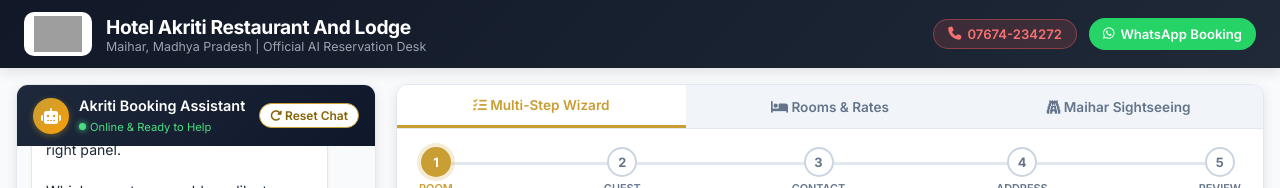
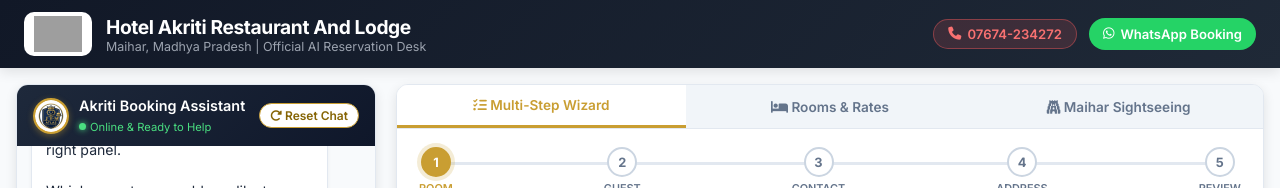
Before and after one commit to wddyogesh/hotelAgnet, a website: page public/index.html in a window 1280 px wide. Shown: the top 188 px of the page. Drawn offline with Linux system fonts and the light colour scheme; no server answers; grey boxes are pictures that could not be loaded.

Commit message:
feat: Add official agent avatar image and comprehensive README documentation

```diff
--- a/public/index.html
+++ b/public/index.html
@@ -36,8 +36,8 @@
     <section class="chat-panel">
       <div class="chat-header">
         <div class="agent-profile">
-          <div class="avatar">
-            <i class="fa-solid fa-robot"></i>
+          <div class="avatar" style="overflow:hidden; border:2px solid var(--primary-gold);">
+            <img src="agent-avatar.jpg" alt="Akriti AI Agent" style="width:100%; height:100%; object-fit:cover; border-radius:50%;">
           </div>
           <div class="agent-info">
             <h3>Akriti Booking Assistant</h3>
```
Also changed, not shown: README.md, public/agent-avatar.jpg (added).
